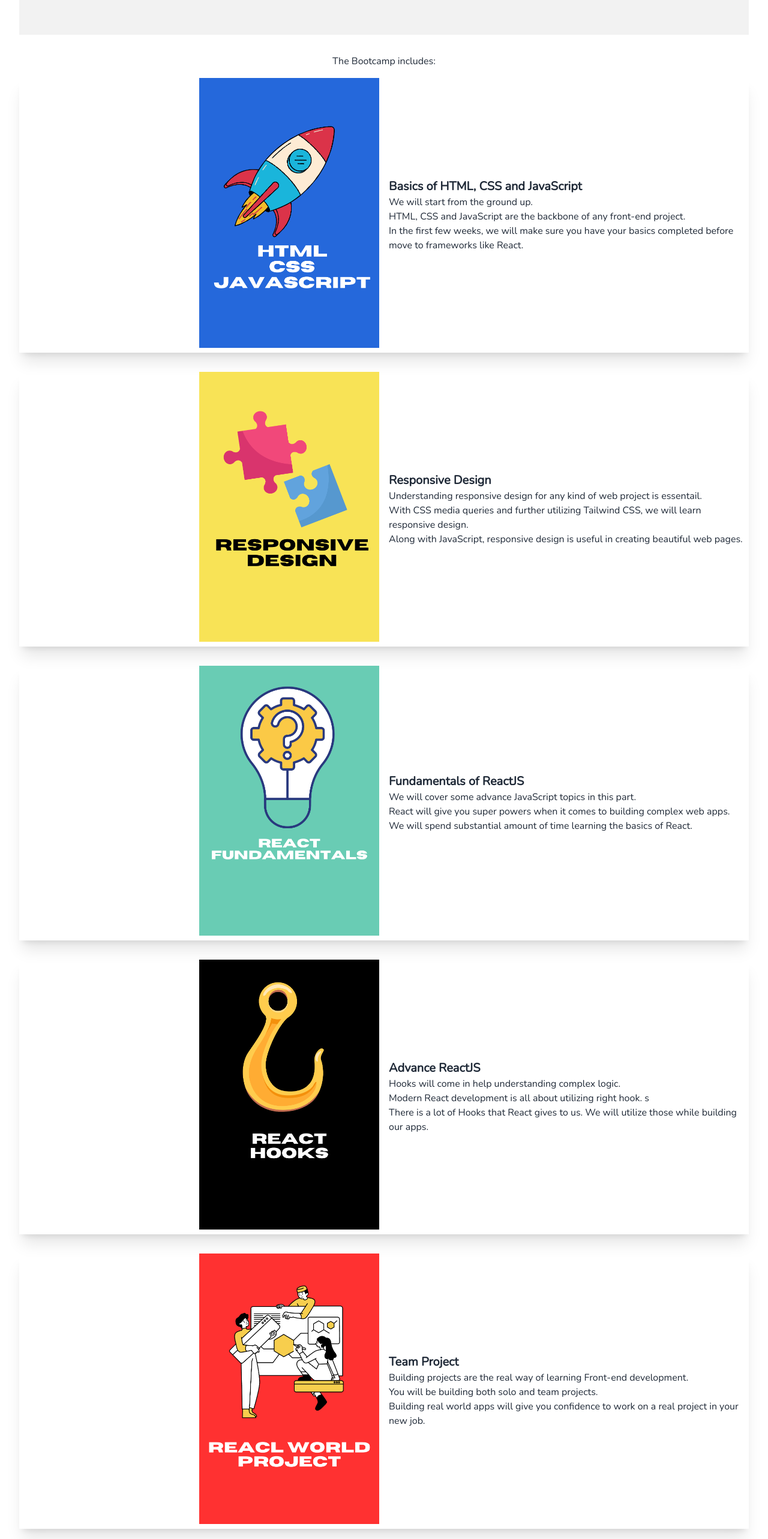
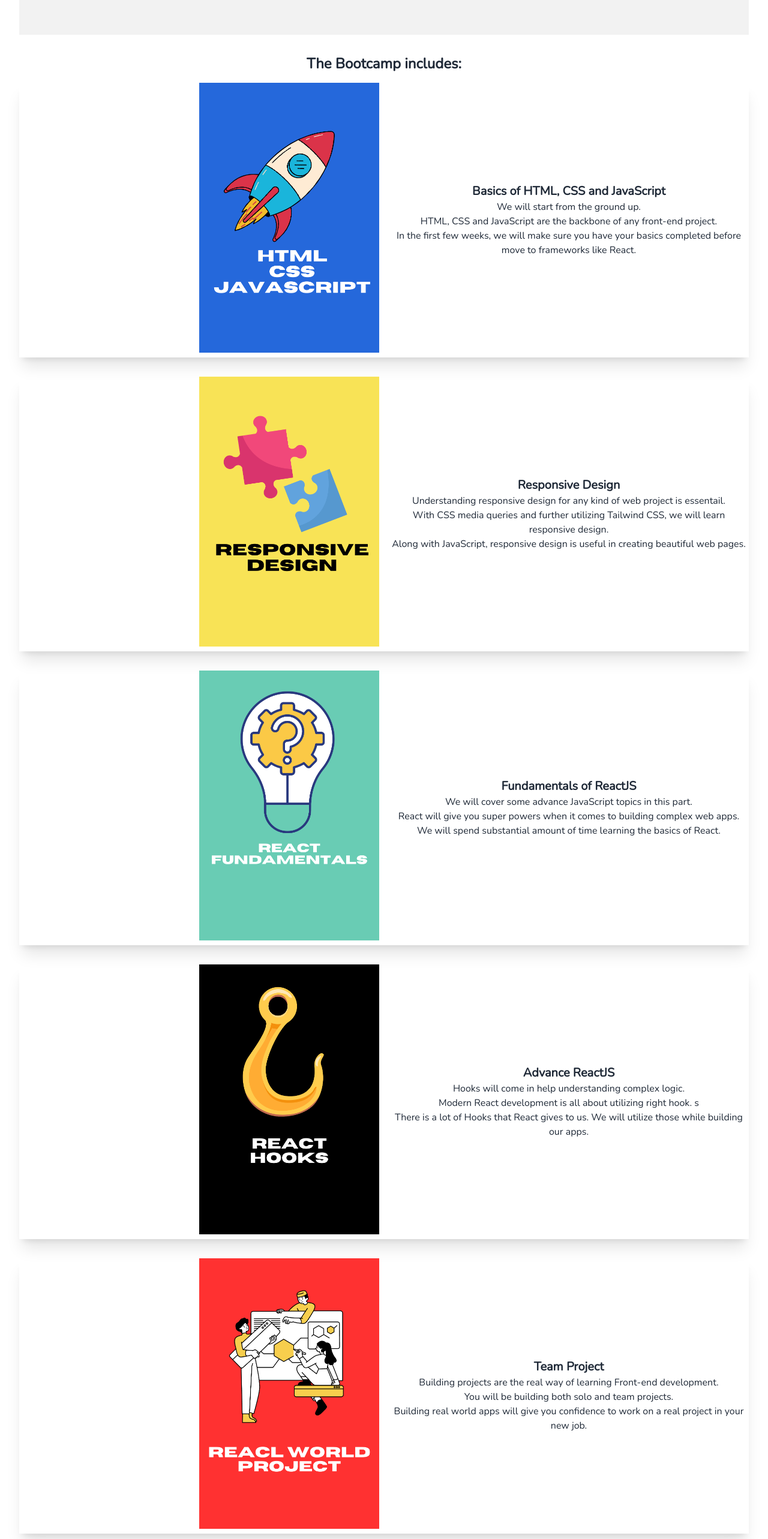
Before and after one commit to grewal25/devSkillMasters, a Next.js app: page / in a window 1280 px wide. Shown: the part 1840-4406 px from the top of the page at 60% size. Built offline with nearby package versions, Linux system fonts and the light colour scheme.

Commit message:
fix styles

```diff
--- a/src/app/components/curriculum-2.tsx
+++ b/src/app/components/curriculum-2.tsx
@@ -3,13 +3,15 @@
 export default function Curriculum2() {
   return (
     <div className="mb-6">
-      <div className="text-center pb-4">The Bootcamp includes:</div>
+      <div className="text-center pb-4 font-extrabold text-2xl">
+        The Bootcamp includes:
+      </div>
       <div className="">
         <div className="grid grid-rows-1 md:grid-cols-2 bg-base-700 shadow-xl md:gap-4">
           <figure className="flex justify-center md:justify-end">
             <img src="/rocket.png" alt="Movie" className="pb-2 w-1/2" />
           </figure>
-          <div className="flex flex-col justify-center p-4 md:p-0">
+          <div className="flex flex-col justify-center p-4 md:p-0 text-center">
             <div className="max-w-screen-lg">
               <h2 className="font-extrabold text-xl ">
                 Basics of HTML, CSS and JavaScript
@@ -33,7 +35,7 @@
           <figure className="flex justify-center md:justify-end">
             <img src="/design.png" alt="Movie" className="pb-2 w-1/2" />
           </figure>
-          <div className="flex flex-col justify-center p-4 md:p-0">
+          <div className="flex flex-col justify-center p-4 md:p-0 text-center">
             <div className="max-w-screen-lg">
               <h2 className="font-extrabold text-xl ">Responsive Design</h2>
               <p>
@@ -58,7 +60,7 @@
           <figure className="flex justify-center md:justify-end">
             <img src="/react.png" alt="Movie" className="pb-2 w-1/2" />
           </figure>
-          <div className="flex flex-col justify-center p-4 md:p-0">
+          <div className="flex flex-col justify-center p-4 md:p-0 text-center">
             <div className="max-w-screen-lg">
               <h2 className="font-extrabold text-xl ">
                 Fundamentals of ReactJS
@@ -82,7 +84,7 @@
           <figure className="flex justify-center md:justify-end">
             <img src="/hooks.png" alt="Movie" className="pb-2 w-1/2" />
           </figure>
-          <div className="flex flex-col justify-center p-4 md:p-0">
+          <div className="flex flex-col justify-center p-4 md:p-0 text-center">
             <div className="max-w-screen-lg">
               <h2 className="font-extrabold text-xl ">Advance ReactJS</h2>
               <p>Hooks will come in help understanding complex logic.</p>
@@ -103,7 +105,7 @@
           <figure className="flex justify-center md:justify-end">
             <img src="/real.png" alt="Movie" className="pb-2 w-1/2" />
           </figure>
-          <div className="flex flex-col justify-center p-4 md:p-0">
+          <div className="flex flex-col justify-center p-4 md:p-0 text-center">
             <div className="max-w-screen-lg">
               <h2 className="font-extrabold text-xl ">Team Project</h2>
               <p>
```
